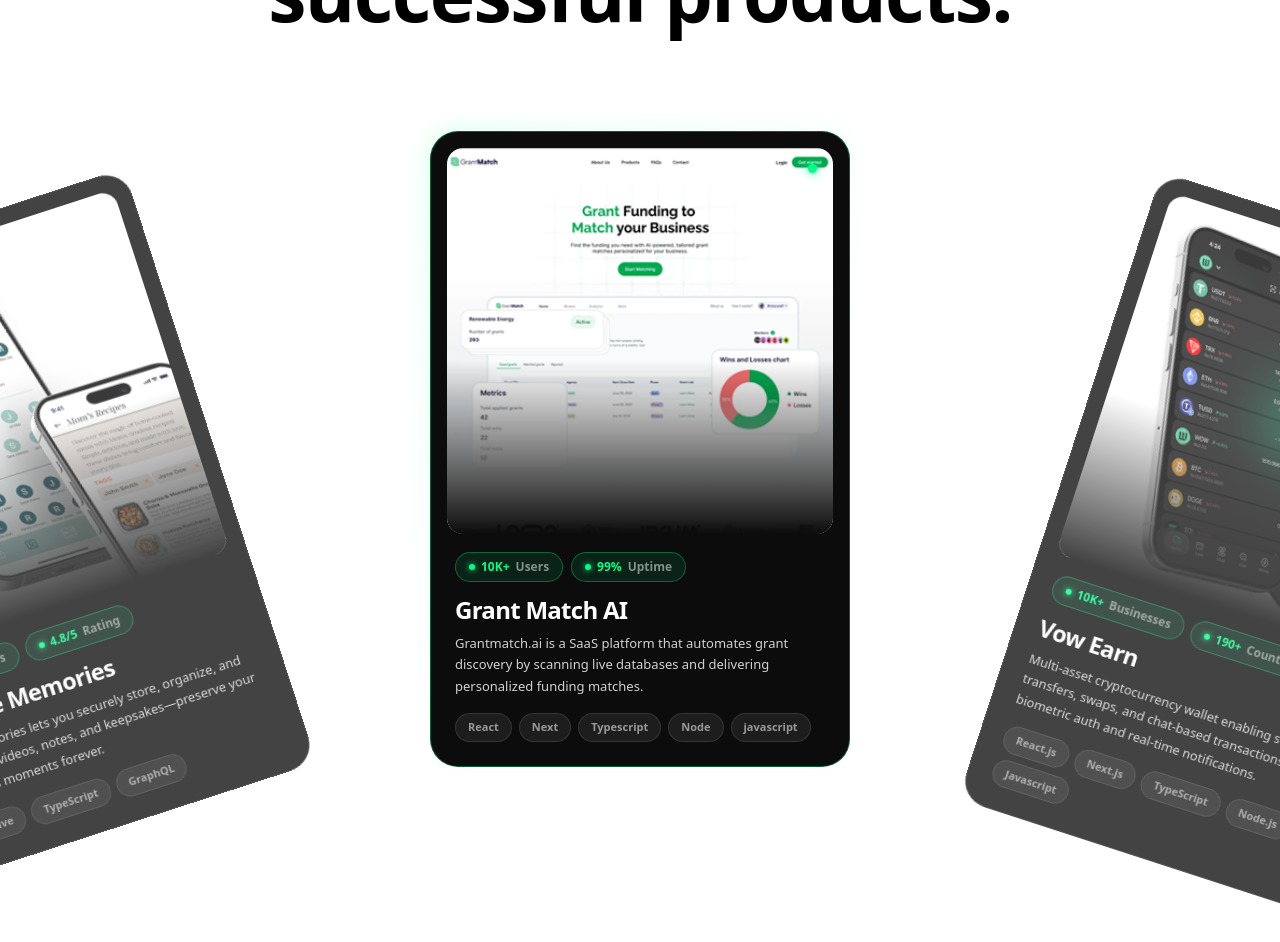
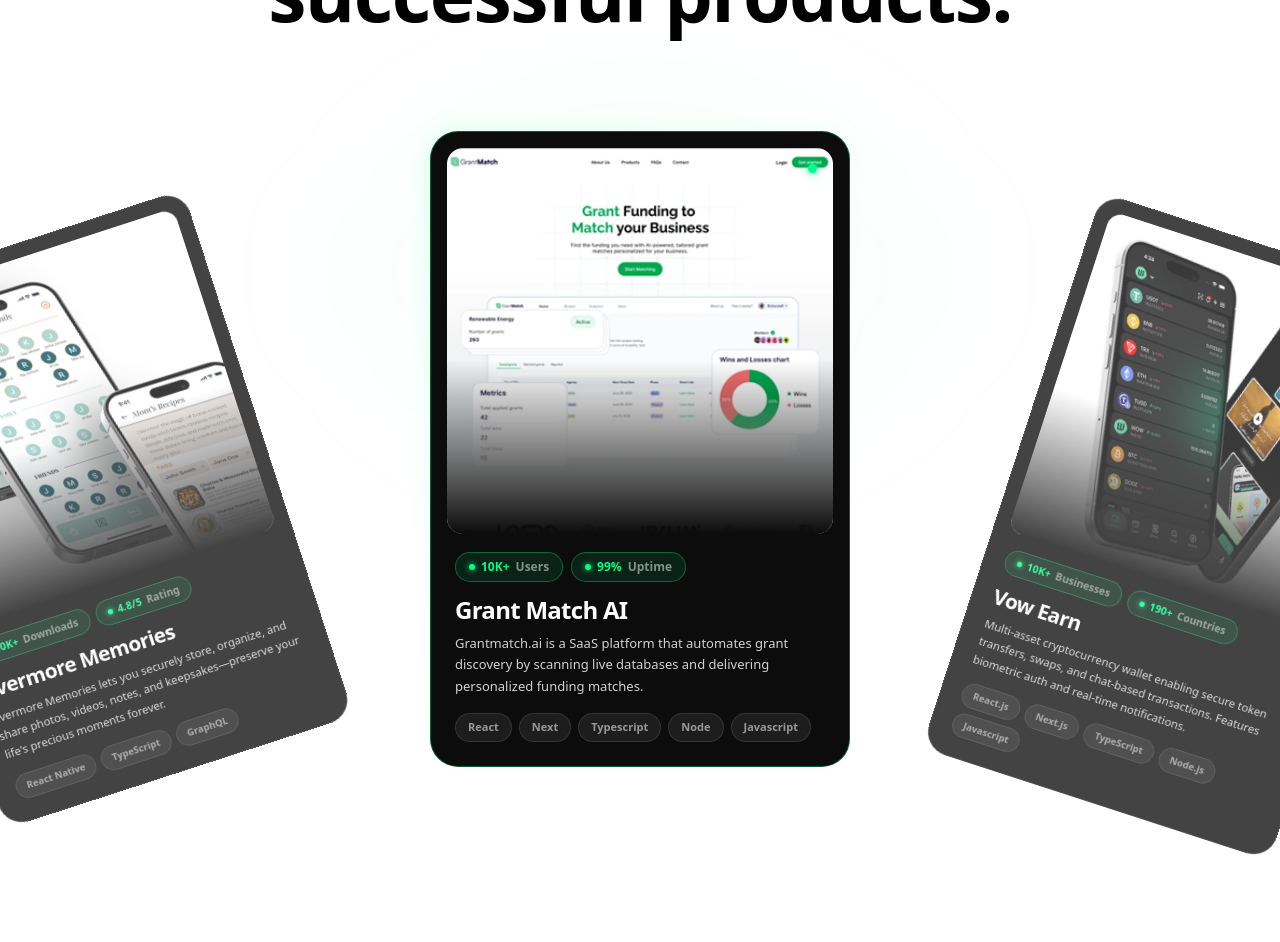
Before and after one commit to usman011-design/upclude-main-website, a Next.js app: page / in a window 1280 px wide. Shown: the part 2260-3202 px from the top of the page. Built offline with nearby package versions, Linux system fonts and the light colour scheme.

Commit message:
all changes are being resolve 3 res

```diff
--- a/components/ProductShowcase.tsx
+++ b/components/ProductShowcase.tsx
@@ -1,6 +1,14 @@
 'use client';
 
 import React, { useState, useRef, useEffect, useCallback } from 'react';
+import {
+  motion,
+  useMotionValue,
+  useSpring,
+  useTransform,
+  animate,
+  PanInfo,
+} from 'framer-motion';
 
 interface Project {
   title: string;
@@ -16,7 +24,7 @@
     description: 'Grantmatch.ai is a SaaS platform that automates grant discovery by scanning live databases and delivering personalized funding matches.',
     image: './grantmatch.png',
     stats: [{ label: 'Users', value: '10K+' }, { label: 'Uptime', value: '99%' }],
-    tech: ['React', 'Next', 'Typescript', 'Node', 'javascript'],
+    tech: ['React', 'Next', 'Typescript', 'Node', 'Javascript'],
   },
   {
     title: 'Vow Earn',
@@ -55,9 +63,11 @@
   },
 ];
 
-
 const ACCENT = '#00ff88';
 const N = projects.length;
+const PX_PER_SLOT = 160;
+
+function mod(n: number, m: number) { return ((n % m) + m) % m; }
 
 function useCardW() {
   const [cardW, setCardW] = useState(420);
@@ -76,48 +86,27 @@
   return cardW;
 }
 
-function createSpring(stiffness = 280, damping = 28, mass = 1) {
-  let value = 0;
-  let velocity = 0;
-  let target = 0;
-  return {
-    get: () => value,
-    setTarget: (t: number) => { target = t; },
-    setImmediate: (v: number) => { value = v; velocity = 0; target = v; },
-    tick: (dt: number) => {
-      const force = stiffness * (target - value);
-      const dampingForce = damping * velocity;
-      const acceleration = (force - dampingForce) / mass;
-      velocity += acceleration * dt;
-      value += velocity * dt;
-      return Math.abs(target - value) > 0.0001 || Math.abs(velocity) > 0.0001;
-    },
-  };
-}
-
-function mod(n: number, m: number) { return ((n % m) + m) % m; }
-
-function getCardStyle(slotAngle: number, cardW: number): React.CSSProperties {
+function getCardTransform(slotAngle: number, cardW: number) {
   const theta = (slotAngle / N) * 2 * Math.PI;
   const RX = Math.min(640, cardW * 1.5);
   const RZ = Math.min(260, cardW * 0.6);
   const x = Math.sin(theta) * RX;
   const z = RZ * (1 - Math.cos(theta));
-  const rotate2d = slotAngle * 18;
+  const rotate = slotAngle * 18;
   const dist = Math.abs(slotAngle);
   const y = dist * 60;
   const scale = Math.max(0.65, 1 - dist * 0.13);
-  const opacity = Math.max(0.25, 1 - dist * 0.22);
+  const opacity = dist > 1.5 ? 0 : Math.max(0.25, 1 - dist * 0.22);
   const zIndex = Math.round(100 - dist * 25);
-  return {
-    transform: `translateX(${x}px) translateY(${y}px) translateZ(${z}px) rotate(${rotate2d}deg) scale(${scale})`,
-    opacity,
-    zIndex,
-    filter: 'none',
-  };
+  return { x, y, z, rotate, scale, opacity, zIndex };
 }
 
-function FullCard({ project, isCenter, cardW }: { project: Project; isCenter: boolean; cardW: number }) {
+// ─── FullCard ──────────────────────────────────────────────────────────────────
+function FullCard({ project, isCenter, cardW }: {
+  project: Project;
+  isCenter: boolean;
+  cardW: number;
+}) {
   return (
     <div style={{
       width: cardW,
@@ -134,7 +123,6 @@
             alt={project.title}
             draggable={false}
             style={{ width: '100%', height: '100%', objectFit: 'cover', display: 'block' }}
-            referrerPolicy="no-referrer"
           />
           <div style={{
             position: 'absolute', inset: 0,
@@ -149,6 +137,7 @@
           )}
         </div>
       </div>
+
       <div style={{ padding: '18px 24px 24px' }}>
         <div style={{ display: 'flex', gap: 8, marginBottom: 14, flexWrap: 'wrap' }}>
           {project.stats.map((s, i) => (
@@ -164,12 +153,12 @@
           ))}
         </div>
         <h2 style={{
-          margin: '0 0 8px', fontSize: 24, fontWeight: 800, color: '#ffffff',
+          margin: '0 0 8px', fontSize: 24, fontWeight: 800, color: '#fff',
           letterSpacing: '-0.03em', lineHeight: 1.2, fontFamily: 'system-ui,sans-serif',
         }}>{project.title}</h2>
         <p style={{
           margin: '0 0 16px', fontSize: 13, lineHeight: 1.65,
-          color: 'rgba(255, 255, 255, 0.81)', fontFamily: 'system-ui,sans-serif',
+          color: 'rgba(255,255,255,0.81)', fontFamily: 'system-ui,sans-serif',
           display: '-webkit-box', WebkitLineClamp: 3, WebkitBoxOrient: 'vertical', overflow: 'hidden',
         }}>{project.description}</p>
         <div style={{ display: 'flex', flexWrap: 'wrap', gap: 7 }}>
@@ -186,197 +175,155 @@
   );
 }
 
+// ─── CarouselCard — each slot is independently motion-driven ──────────────────
+function CarouselCard({
+  slot,
+  rotation,
+  cardW,
+}: {
+  slot: number;
+  rotation: ReturnType<typeof useSpring>;
+  cardW: number;
+}) {
+  // slotAngle changes every frame as rotation changes — drives all transforms
+  const slotAngle = useTransform(rotation, (r) => (Math.round(r) + slot) - r);
+  const cardIndex = useTransform(rotation, (r) => mod(Math.round(r) + slot, N));
+
+  const x       = useTransform(slotAngle, (a) => getCardTransform(a, cardW).x);
+  const y       = useTransform(slotAngle, (a) => getCardTransform(a, cardW).y);
+  const scale   = useTransform(slotAngle, (a) => getCardTransform(a, cardW).scale);
+  const opacity = useTransform(slotAngle, (a) => getCardTransform(a, cardW).opacity);
+  const rotate  = useTransform(slotAngle, (a) => getCardTransform(a, cardW).rotate);
+  const zIndex  = useTransform(slotAngle, (a) => getCardTransform(a, cardW).zIndex);
+
+  // React state updated from motion value changes
+  const [projectIndex, setProjectIndex] = useState(mod(slot, N));
+  const [isCenter, setIsCenter]         = useState(slot === 0);
+
+  useEffect(() => {
+    const u1 = cardIndex.on('change',  (v) => setProjectIndex(mod(Math.round(v), N)));
+    const u2 = slotAngle.on('change',  (a) => setIsCenter(Math.abs(a) < 0.5));
+    return () => { u1(); u2(); };
+  }, [cardIndex, slotAngle]);
+
+  return (
+    <motion.div
+      style={{
+        position: 'absolute',
+        top: 0,
+        left: '50%',
+        marginLeft: -cardW / 2,
+        x,
+        y,
+        scale,
+        opacity,
+        rotate,
+        zIndex,
+        transformStyle: 'preserve-3d',
+        willChange: 'transform, opacity',
+      }}
+    >
+      {isCenter && (
+        <div style={{
+          position: 'absolute', inset: -4, borderRadius: 32,
+          background: `linear-gradient(135deg, ${ACCENT}22, transparent 60%)`,
+          zIndex: -1, filter: 'blur(10px)', pointerEvents: 'none',
+        }} />
+      )}
+      <FullCard project={projects[projectIndex]} isCenter={isCenter} cardW={cardW} />
+    </motion.div>
+  );
+}
+
+// ─── Main ─────────────────────────────────────────────────────────────────────
 export default function ProductShowcase() {
   const cardW = useCardW();
-  const rotationRef = useRef(0);
-  const springRef = useRef(createSpring(260, 26, 1));
-  const rafRef = useRef(0);
-  const [renderRotation, setRenderRotation] = useState(0);
+
+  // rotationMV = raw drag value (no smoothing)
+  const rotationMV = useMotionValue(0);
+
+  // rotation = spring-smoothed version shown to cards
+  const rotation = useSpring(rotationMV, {
+    stiffness: 380,
+    damping: 36,
+    mass: 0.8,
+    restDelta: 0.001,
+    restSpeed: 0.001,
+  });
+
+  const isDraggingRef = useRef(false);
+  const startRotRef   = useRef(0);
   const [isDragging, setIsDragging] = useState(false);
   const [isHovering, setIsHovering] = useState(false);
   const [cursorRing, setCursorRing] = useState({ x: -100, y: -100 });
   const ringRef = useRef({ x: -100, y: -100 });
 
-  const startXRef = useRef(0);
-  const startYRef = useRef(0);
-  const startRotRef = useRef(0);
-  const velocityRef = useRef(0);
-  const lastXRef = useRef(0);
-  const lastTimeRef = useRef(0);
-  const isDraggingRef = useRef(false);
-
-  // ── Touch state ──────────────────────────────────────────────────────────
-  const touchLockedRef = useRef<'none' | 'h' | 'v'>('none');
-  const isTouchDraggingRef = useRef(false);
-
-  // ── Ref for the 3D stage div (needed for passive:false listener) ─────────
-  const stageRef = useRef<HTMLDivElement>(null);
-  const sectionRef = useRef<HTMLElement>(null);
-
-  // Animation loop
+  // Cursor ring lerp — desktop
   useEffect(() => {
-    let lastTs = 0;
-    const loop = (ts: number) => {
-      const dt = Math.min((ts - lastTs) / 1000, 0.05);
-      lastTs = ts;
-      if (!isDraggingRef.current && !isTouchDraggingRef.current) {
-        const active = springRef.current.tick(dt);
-        if (active) {
-          rotationRef.current = springRef.current.get();
-          setRenderRotation(rotationRef.current);
-        }
-      }
-      rafRef.current = requestAnimationFrame(loop);
-    };
-    rafRef.current = requestAnimationFrame(loop);
-    return () => cancelAnimationFrame(rafRef.current);
-  }, []);
-
-  // Custom cursor tracking (desktop only)
-  useEffect(() => {
-    let ringRaf: number;
-    const moveCursor = (e: MouseEvent) => {
+    let raf: number;
+    const onMove = (e: MouseEvent) => {
       const lerp = () => {
         ringRef.current.x += (e.clientX - ringRef.current.x) * 0.18;
         ringRef.current.y += (e.clientY - ringRef.current.y) * 0.18;
-        setCursorRing({ x: ringRef.current.x, y: ringRef.current.y });
-        ringRaf = requestAnimationFrame(lerp);
+        setCursorRing({ ...ringRef.current });
+        raf = requestAnimationFrame(lerp);
       };
-      cancelAnimationFrame(ringRaf);
-      ringRaf = requestAnimationFrame(lerp);
+      cancelAnimationFrame(raf);
+      raf = requestAnimationFrame(lerp);
     };
-    window.addEventListener('mousemove', moveCursor);
-    return () => { window.removeEventListener('mousemove', moveCursor); cancelAnimationFrame(ringRaf); };
+    window.addEventListener('mousemove', onMove);
+    return () => { window.removeEventListener('mousemove', onMove); cancelAnimationFrame(raf); };
   }, []);
 
-  // ── KEY FIX: Register touchmove with passive:false so preventDefault works ──
-  // React JSX handlers are always passive:true — preventDefault() silently fails in them.
-  // We must use addEventListener directly with { passive: false }.
+  // ── Framer pan handlers ────────────────────────────────────────────────────
+  const onPanStart = useCallback(() => {
+    isDraggingRef.current = true;
+    setIsDragging(true);
+    // Freeze the spring — capture current displayed rotation as drag start
+    const current = rotation.get();
+    rotationMV.set(current);
+    startRotRef.current = current;
+  }, [rotation, rotationMV]);
+
+  const onPan = useCallback((_e: MouseEvent | TouchEvent | PointerEvent, info: PanInfo) => {
+    // offset.x is cumulative px from drag start — very smooth
+    const delta = -info.offset.x / PX_PER_SLOT;
+    rotationMV.set(startRotRef.current + delta);
+  }, [rotationMV]);
+
+  const onPanEnd = useCallback((_e: MouseEvent | TouchEvent | PointerEvent, info: PanInfo) => {
+    isDraggingRef.current = false;
+    setIsDragging(false);
+
+    // info.velocity.x = px/ms — convert to slots and add momentum
+    const momentumSlots = (-info.velocity.x / PX_PER_SLOT) * 0.1;
+    const snapped = Math.round(rotationMV.get() + momentumSlots);
+
+    // Animate raw MV to snapped value — spring will smooth the arrival
+    animate(rotationMV, snapped, {
+      type: 'spring',
+      stiffness: 380,
+      damping: 36,
+      mass: 0.8,
+    });
+  }, [rotationMV]);
+
+  // Block page scroll during horizontal drag on touch
+  const stageRef = useRef<HTMLDivElement>(null);
   useEffect(() => {
     const el = stageRef.current;
     if (!el) return;
-
-    const handleTouchStart = (e: TouchEvent) => {
-      const t = e.touches[0];
-      startXRef.current = t.clientX;
-      startYRef.current = t.clientY;
-      lastXRef.current = t.clientX;
-      lastTimeRef.current = Date.now();
-      velocityRef.current = 0;
-      startRotRef.current = rotationRef.current;
-      isTouchDraggingRef.current = false;
-      touchLockedRef.current = 'none';
-      springRef.current.setImmediate(rotationRef.current);
+    const block = (e: TouchEvent) => {
+      if (isDraggingRef.current) e.preventDefault();
     };
-
-    const handleTouchMove = (e: TouchEvent) => {
-      const t = e.touches[0];
-      const dx = t.clientX - startXRef.current;
-      const dy = t.clientY - startYRef.current;
-
-      // Lock direction once we have 8px movement
-      if (touchLockedRef.current === 'none') {
-        if (Math.abs(dx) > 8 || Math.abs(dy) > 8) {
-          touchLockedRef.current = Math.abs(dx) >= Math.abs(dy) ? 'h' : 'v';
-        }
-        return;
-      }
-
-      // Vertical — let browser scroll the page, do nothing
-      if (touchLockedRef.current === 'v') return;
-
-      // Horizontal — PREVENT page scroll and drive carousel
-      // This only works because passive: false is set below
-      e.preventDefault();
-
-      isTouchDraggingRef.current = true;
-
-      const now = Date.now();
-      const dtMs = now - lastTimeRef.current;
-      const ddx = t.clientX - lastXRef.current;
-      if (dtMs > 0) velocityRef.current = ddx / dtMs;
-      lastXRef.current = t.clientX;
-      lastTimeRef.current = now;
-
-      const PX_PER_SLOT = 240;
-      rotationRef.current = startRotRef.current - (dx / PX_PER_SLOT);
-      setRenderRotation(rotationRef.current);
-      springRef.current.setImmediate(rotationRef.current);
-    };
-
-    const handleTouchEnd = () => {
-      touchLockedRef.current = 'none';
-      if (!isTouchDraggingRef.current) return;
-      isTouchDraggingRef.current = false;
-      const PX_PER_SLOT = 240;
-      const momentumSlots = -(velocityRef.current * 0.2) / PX_PER_SLOT * 60;
-      const target = Math.round(rotationRef.current + momentumSlots);
-      springRef.current.setImmediate(rotationRef.current);
-      springRef.current.setTarget(target);
-    };
-
-    // passive: true  → touchstart (no preventDefault needed, better perf)
-    // passive: false → touchmove  (MUST call preventDefault for horizontal drag)
-    // passive: true  → touchend   (no preventDefault needed)
-    el.addEventListener('touchstart', handleTouchStart, { passive: true });
-    el.addEventListener('touchmove', handleTouchMove, { passive: false }); // ← THE FIX
-    el.addEventListener('touchend', handleTouchEnd, { passive: true });
-    el.addEventListener('touchcancel', handleTouchEnd, { passive: true });
-
-    return () => {
-      el.removeEventListener('touchstart', handleTouchStart);
-      el.removeEventListener('touchmove', handleTouchMove);
-      el.removeEventListener('touchend', handleTouchEnd);
-      el.removeEventListener('touchcancel', handleTouchEnd);
-    };
-  }, []); // runs once after mount
-
-  // ── Mouse / Pointer handlers (desktop) ──────────────────────────────────
-  const onPointerDown = useCallback((e: React.PointerEvent) => {
-    if (e.pointerType === 'touch') return; // touch handled by useEffect above
-    isDraggingRef.current = true;
-    setIsDragging(true);
-    startXRef.current = e.clientX;
-    startRotRef.current = rotationRef.current;
-    lastXRef.current = e.clientX;
-    lastTimeRef.current = Date.now();
-    velocityRef.current = 0;
-    (e.target as HTMLElement).setPointerCapture(e.pointerId);
+    el.addEventListener('touchmove', block, { passive: false });
+    return () => el.removeEventListener('touchmove', block);
   }, []);
 
-  const onPointerMove = useCallback((e: React.PointerEvent) => {
-    if (!isDraggingRef.current) return;
-    const now = Date.now();
-    const dtMs = now - lastTimeRef.current;
-    const dx = e.clientX - lastXRef.current;
-    if (dtMs > 0) velocityRef.current = dx / dtMs;
-    lastXRef.current = e.clientX;
-    lastTimeRef.current = now;
-    const PX_PER_SLOT = 340;
-    const delta = (e.clientX - startXRef.current) / PX_PER_SLOT;
-    rotationRef.current = startRotRef.current - delta;
-    setRenderRotation(rotationRef.current);
-    springRef.current.setImmediate(rotationRef.current);
-  }, []);
-
-  const onPointerUp = useCallback((_e: React.PointerEvent) => {
-    if (!isDraggingRef.current) return;
-    isDraggingRef.current = false;
-    setIsDragging(false);
-    const PX_PER_SLOT = 340;
-    const momentumSlots = -(velocityRef.current * 0.18) / PX_PER_SLOT * 60;
-    const target = Math.round(rotationRef.current + momentumSlots);
-    springRef.current.setImmediate(rotationRef.current);
-    springRef.current.setTarget(target);
-  }, []);
-
-  const centerIndex = Math.round(renderRotation);
-  // Only 3 slots visible as requested
-  const visibleSlots = [-1, 0, 1];
+  const visibleSlots = [-2, -1, 0, 1, 2];
 
   return (
     <section
-      ref={sectionRef}
       id="portfolio"
       style={{
         background: 'white',
@@ -389,7 +336,22 @@
         isolation: 'isolate',
       }}
     >
-      <div style={{ textAlign: 'center', marginBottom: 98, padding: '0 24px' }}>
+      {/* Ambient glow */}
+      <div style={{
+        position: 'absolute', top: '20%', left: '50%', transform: 'translateX(-50%)',
+        width: 800, height: 500, pointerEvents: 'none',
+        background: `radial-gradient(ellipse, ${ACCENT}08 0%, transparent 70%)`,
+        filter: 'blur(80px)',
+      }} />
+
+      {/* Heading — fade in on scroll */}
+      <motion.div
+        initial={{ opacity: 0, y: 28 }}
+        whileInView={{ opacity: 1, y: 0 }}
+        viewport={{ once: true, margin: '-80px' }}
+        transition={{ duration: 0.7, ease: [0.22, 1, 0.36, 1] }}
+        style={{ textAlign: 'center', marginBottom: 98, padding: '0 24px' }}
+      >
         <h2 style={{
           fontSize: 'clamp(44px, 6vw, 96px)',
           fontWeight: 650,
@@ -401,109 +363,79 @@
         }}>
           A growing collection of<br />successful products.
         </h2>
-      </div>
+      </motion.div>
 
-      {/* 3D Stage wrapper */}
+      {/* 3D Stage */}
       <div style={{ overflowX: 'clip', overflowY: 'visible', width: '100%' }}>
-        {/* 3D Stage — ref attached here for passive:false touch listeners */}
-        <div
+        <motion.div
           ref={stageRef}
           style={{
             position: 'relative',
             height: cardW + 320,
-            perspective: '1100px',
+            perspective: 1100,
             perspectiveOrigin: '50% 30%',
-            display: 'flex', alignItems: 'flex-start', justifyContent: 'center',
-            cursor: 'pointer',
-            // FIX: 'pan-y' — browser handles vertical page scroll, JS handles horizontal drag
-            // This prevents the browser from taking over the horizontal gesture on mobile.
+            display: 'flex',
+            alignItems: 'flex-start',
+            justifyContent: 'center',
+            cursor: isDragging ? 'grabbing' : 'grab',
             touchAction: 'pan-y',
             overflow: 'visible',
           }}
-          onPointerDown={onPointerDown}
-          onPointerMove={onPointerMove}
-          onPointerUp={onPointerUp}
-          onPointerCancel={onPointerUp}
+          onPanStart={onPanStart}
+          onPan={onPan}
+          onPanEnd={onPanEnd}
           onMouseEnter={() => setIsHovering(true)}
-          onMouseLeave={() => {
-            setIsHovering(false);
-            setCursorRing({ x: -100, y: -100 });
-          }}
+          onMouseLeave={() => { setIsHovering(false); setCursorRing({ x: -100, y: -100 }); }}
         >
-          {visibleSlots.map((slot) => {
-            const cardIndex = mod(centerIndex + slot, N);
-            const slotAngle = (centerIndex + slot) - renderRotation;
-            const isCenter = Math.abs(slotAngle) < 0.5;
-            const style = getCardStyle(slotAngle, cardW);
-
-            return (
-              <div
-                key={`${slot}-${cardIndex}`}
-                style={{
-                  position: 'absolute',
-                  top: 0,
-                  left: '50%',
-                  marginLeft: -cardW / 2,
-                  transformStyle: 'preserve-3d',
-                  willChange: 'transform',
-                  transition: 'none',
-                  ...style,
-                }}
-              >
-                {isCenter && (
-                  <div style={{
-                    position: 'absolute', inset: -4, borderRadius: 32,
-                    background: `linear-gradient(135deg, ${ACCENT}22, transparent 60%)`,
-                    zIndex: -1, filter: 'blur(10px)',
-                    pointerEvents: 'none',
-                  }} />
-                )}
-                <FullCard project={projects[cardIndex]} isCenter={isCenter} cardW={cardW} />
-              </div>
-            );
-          })}
-        </div>
+          {visibleSlots.map((slot) => (
+            <CarouselCard
+              key={slot}
+              slot={slot}
+              rotation={rotation}
+              cardW={cardW}
+            />
+          ))}
+        </motion.div>
       </div>
 
-      {/* Custom Cursor — desktop only */}
-      <style>{`
-        @keyframes cursorPulse {
-          0%, 100% { box-shadow: 0 4px 24px rgba(0,0,0,0.55), 0 0 0 0 rgba(255,255,255,0.15); }
-          50%       { box-shadow: 0 4px 24px rgba(0,0,0,0.55), 0 0 0 6px rgba(255,255,255,0); }
-        }
-      `}</style>
-
-      <div style={{
+      {/* Custom drag cursor — desktop only */}
+      <motion.div
+        style={{
           position: 'fixed',
           left: cursorRing.x + 48,
           top: cursorRing.y - 48,
-        transform: 'translate(-50%, -50%)',
+          translateX: '-50%',
+          translateY: '-50%',
           pointerEvents: 'none',
           zIndex: 99999,
-        display: isHovering ? 'flex' : 'none',
+          display: 'flex',
           alignItems: 'center',
           gap: 8,
-        opacity: isHovering ? 1 : 0,
-        transition: 'opacity 0.2s ease',
-      }}>
+        }}
+        animate={{ opacity: isHovering ? 1 : 0, scale: isHovering ? 1 : 0.8 }}
+        transition={{ duration: 0.18 }}
+      >
         <div style={{ width: 6, height: 6, borderRadius: '50%', background: '#111', flexShrink: 0 }} />
-        <div style={{
-          width: isDragging ? 82 : 70,
-          height: isDragging ? 82 : 70,
+        <motion.div
+          animate={{ width: isDragging ? 82 : 70, height: isDragging ? 82 : 70 }}
+          transition={{ type: 'spring', stiffness: 420, damping: 30 }}
+          style={{
             borderRadius: '50%',
-          background: '#111111',
+            background: '#111',
             display: 'flex', alignItems: 'center', justifyContent: 'center',
-          transition: 'width 0.15s ease, height 0.15s ease',
             flexShrink: 0,
             boxShadow: '0 4px 20px rgba(0,0,0,0.3)',
+          }}
+        >
+          <span style={{
+            color: '#fff', fontSize: 12, fontWeight: 700,
+            letterSpacing: '0.04em', fontFamily: 'system-ui, sans-serif',
           }}>
-          <span style={{
-            color: '#ffffff', fontSize: 12, fontWeight: 700,
-            letterSpacing: '0.04em', fontFamily: 'system-ui, sans-serif',
-          }}>Drag</span>
-        </div>
+            {isDragging ? '✦' : 'Drag'}
+          </span>
+        </motion.div>
         <div style={{ width: 6, height: 6, borderRadius: '50%', background: '#111', flexShrink: 0 }} />
-      </div>
+      </motion.div>
     </section>
   );
 }
```
Lines whose indentation alone changed are shown as unchanged.
